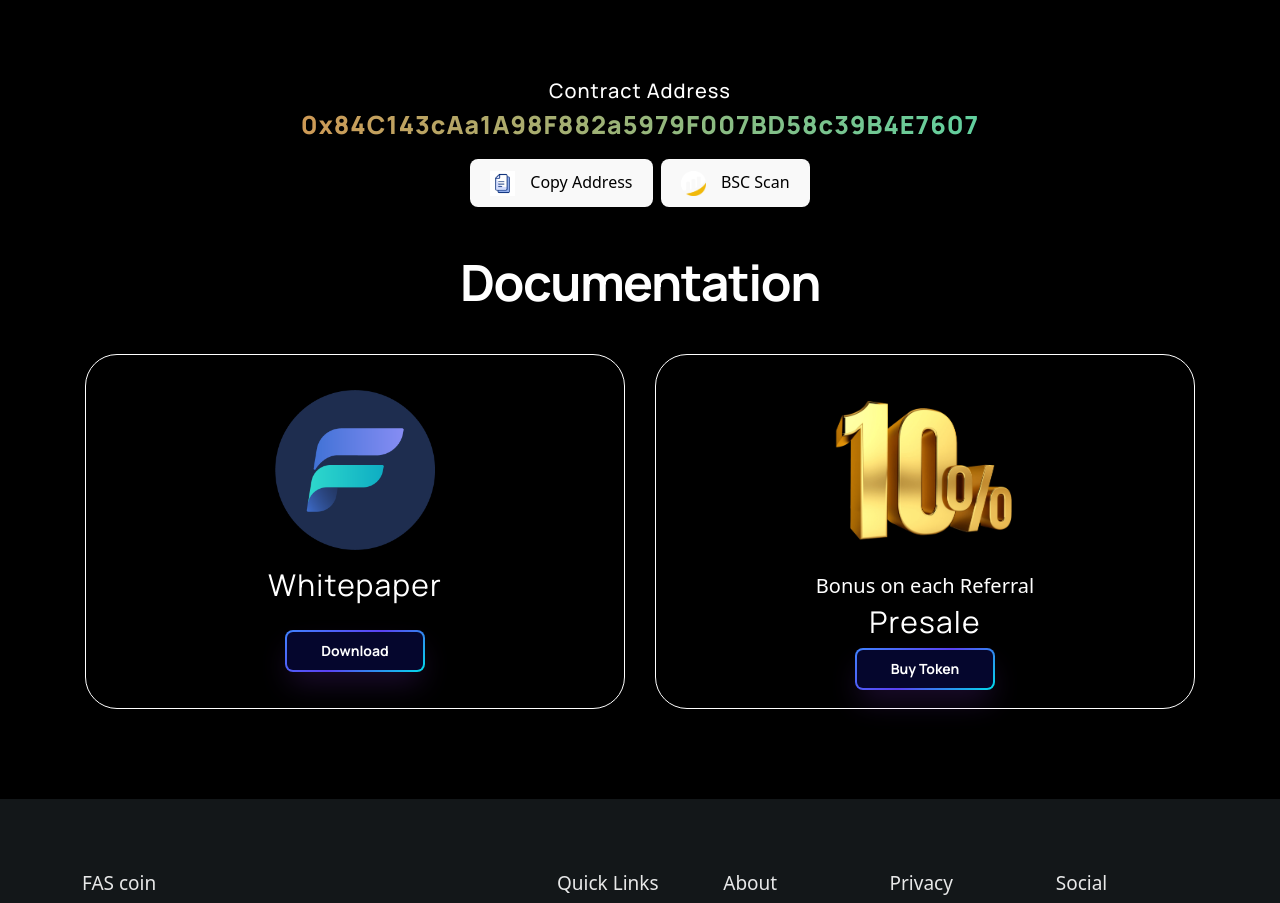
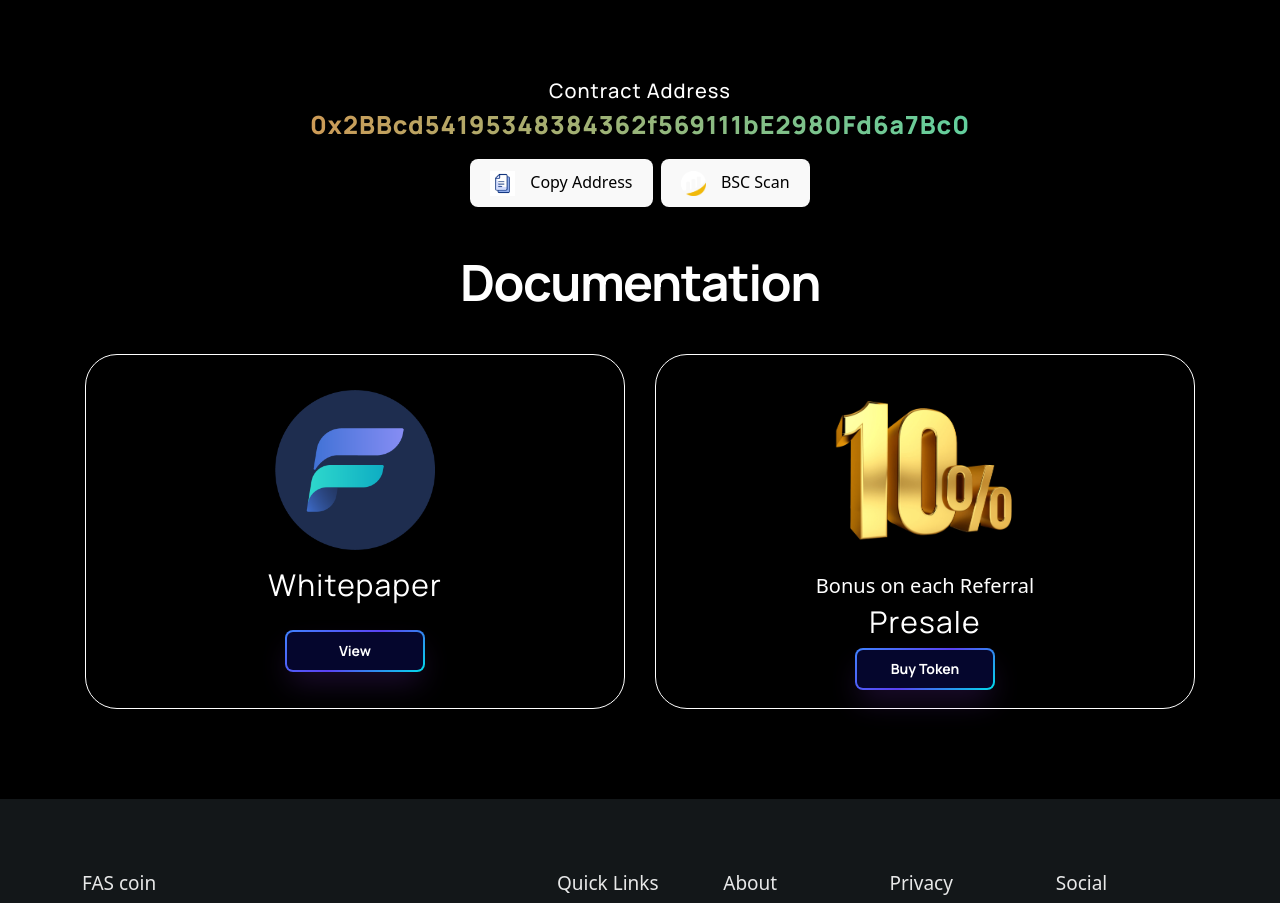
Before and after one commit to mraryant/FAS-coin, a React (Vite) app: page / in a window 1280 px wide. Shown: the part 8157-9060 px from the top of the page. Built offline with nearby package versions, Linux system fonts and the light colour scheme.

Commit message:
whitepaper added and  contract and  bsc scan link added

```diff
--- a/src/pages/homepageSection/Section1.jsx
+++ b/src/pages/homepageSection/Section1.jsx
@@ -33,7 +33,7 @@ const Section1 = () => {
 
                   <span className="text">Buy Tokens</span>
                 </Link>
-                <a to='/Presale' target='_blank' className='rbtn'>
+                <a href='https://fas-coin.gitbook.io/fas-whitepaper' target='blank' className='rbtn'>
 
                   <span className="text">Whitepaper</span>
                 </a>
--- a/src/pages/homepageSection/Section5.jsx
+++ b/src/pages/homepageSection/Section5.jsx
@@ -20,7 +20,7 @@ const Section5 = () => {
   const [copied, setCopied] = useState(false);
 
   const handleCopy = () => {
-    navigator.clipboard.writeText('0x84C143cAa1A98F882a5979F007BD58c39B4E7607') // Replace with the text you want to copy
+    navigator.clipboard.writeText('0x2BBcd54195348384362f569111bE2980Fd6a7Bc0') // Replace with the text you want to copy
       .then(() => {
         setCopied(true);
         setTimeout(() => {
@@ -33,7 +33,7 @@ const Section5 = () => {
   };
 
 
-  const text = "0x84C143cAa1A98F882a5979F007BD58c39B4E7607"
+  const text = "0x2BBcd54195348384362f569111bE2980Fd6a7Bc0"
 
   return (
     <>
@@ -153,7 +153,7 @@ const Section5 = () => {
 
             <button onClick={handleCopy}><img src={Copy} style={{ width: 25, height: 25, marginRight: 15, }} alt="" />
               Copy Address</button>
-            <a target='blank' href="https://bscscan.com/address/0x84C143cAa1A98F882a5979F007BD58c39B4E7607"><button ><img src={bsc} style={{ width: 25, height: 25, marginRight: 15, }} alt="" />
+            <a target='blank' href="https://bscscan.com/address/0x2bbcd54195348384362f569111be2980fd6a7bc0"><button ><img src={bsc} style={{ width: 25, height: 25, marginRight: 15, }} alt="" />
               BSC Scan</button></a>
           </div>
           {copied && <div className="popup mt-3" style={{ color: "white", }}>Copied to clipboard!</div>}
@@ -169,9 +169,9 @@ const Section5 = () => {
           <div className="s7left">
             <img className='s7img' src={Logo2} alt="" />
             <p className='s7head'>Whitepaper</p>
-            <a href="#" target='_blank' className='rbtn'>
+            <a href="https://fas-coin.gitbook.io/fas-whitepaper" target='blank' className='rbtn'>
 
-              <span className="text">Download</span>
+              <span className="text">View</span>
             </a>
           </div>
           <div className="s7right">
```
